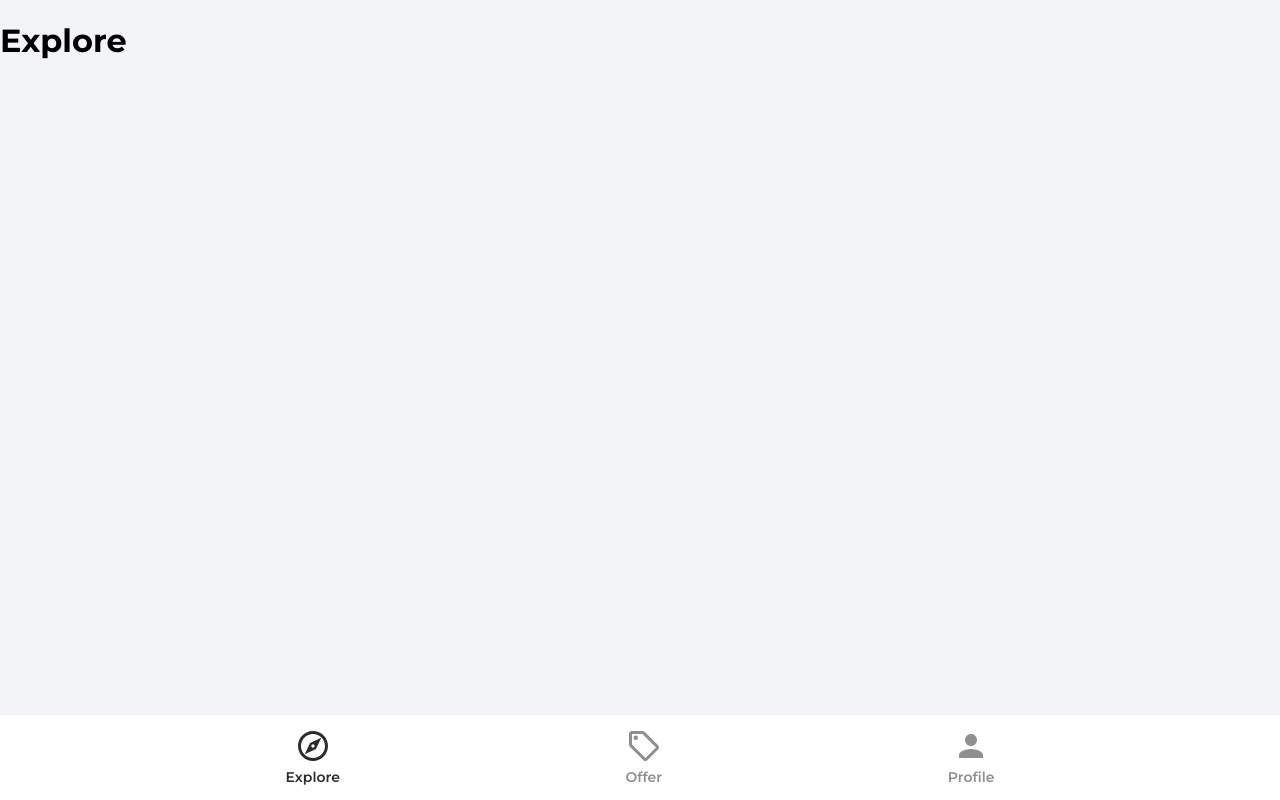
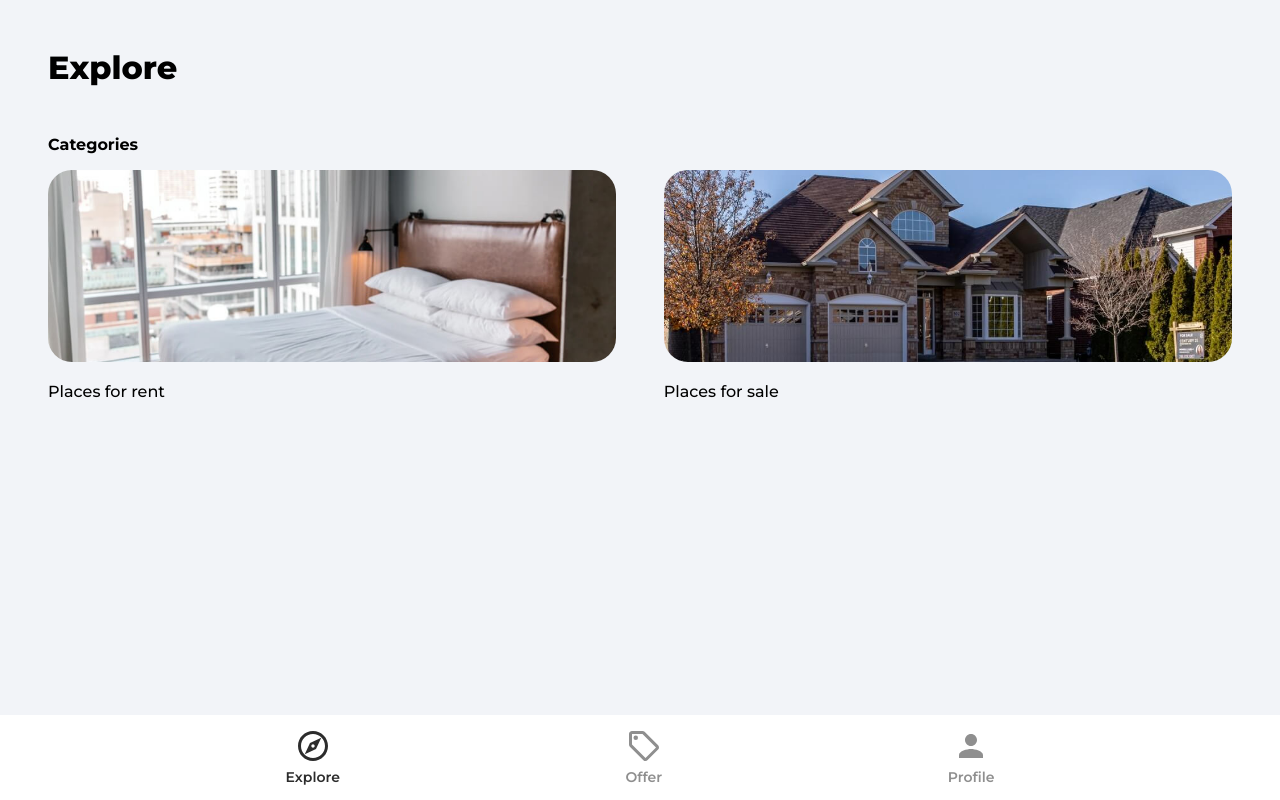
Before and after one commit to AlexRus01/FrontEnd-Avansat, a React (Create React App) app: page / in a window 1280 px wide. Built offline with nearby package versions, Linux system fonts and the light colour scheme.

Commit message:
Categorii

```diff
--- a/src/App.js
+++ b/src/App.js
@@ -11,6 +11,7 @@
 import SignUp from './pages/SignUp'
 import ForgotPassword from './pages/ForgotPassword'
 import PrivateRoute from './components/PrivateRoute.jsx'
+import Category from './pages/Category.jsx'
 
 
 function App() {
@@ -20,6 +21,7 @@
       <Routes>
         <Route path='/' element={<Explore />} />
         <Route path='/offers' element={<Offers />} />
+        <Route path='/category/:categoryName' element={<Category/>} />
         <Route path='/profile' element={<PrivateRoute />}>
           <Route path='/profile' element={<Profile/>}/>
         </Route>
--- /dev/null
+++ b/src/pages/Category.jsx
@@ -0,0 +1,66 @@
+import React from 'react'
+import {useEffect, useState} from 'react'
+import {useParams} from 'react-router-dom'
+import {collection, getDocs, query, where, orderBy, limit, startAfter} from 'firebase/firestore'
+import {db} from '../firebase.config'
+import {toast} from 'react-toastify'
+import Spinner from '../components/Spinner'
+
+
+function Category() {
+    const [listings, setListings] = useState(null)
+    const [loading, setLoading] = useState(true)
+
+    const params = useParams()
+
+    useEffect(() => {
+        const fetchListings = async () => {
+            try{
+                const listingsRef = collection(db, 'listings')
+
+                const q = query(listingsRef, where('type', '==', params.categoryName), orderBy('timestamp', 'desc'),
+                limit(10))
+
+                const querySnap = await getDocs(q)
+
+                const listings = []
+
+                querySnap.forEach((doc) => {
+                    return listings.push({
+                        id: doc.id,
+                        data: doc.data()
+                    })
+                })
+                setListings(listings)
+                setLoading(false)
+            }catch(error){
+                toast.error("could not fetch listings")
+            }
+        }
+    fetchListings()
+    },[params.categoryName])
+
+  return (
+    <div className='category'>
+        <header>
+            <p className="pageHeader">
+                {params.categoryName === 'rent' ? 'Places for rent' : 'Places for sale'}
+            </p>
+        </header>
+
+        {loading ? (<Spinner />) : listings && listings.length > 0 ?
+        (<>
+        <main>
+            <ul className="categoryListings">
+                {listings.map((listing) => (
+                    <h3 key={listing.id}>{listing.data.name}</h3>
+                ))}
+            </ul>
+        </main>
+
+        </>) : (<p>No listings for {params.categoryName}</p>)}
+    </div>
+  )
+}
+
+export default Category
--- a/src/pages/Explore.jsx
+++ b/src/pages/Explore.jsx
@@ -1,10 +1,31 @@
 import { Router } from "react-router-dom";
+import { Link } from "react-router-dom";
+import rentCategoryImage from '../assets/jpg/rentCategoryImage.jpg'
+import sellCategoryImage from '../assets/jpg/sellCategoryImage.jpg'
 
 function Explore(){
     return(
-        <div>
-            <h1>Explore</h1>
+        <div className='explore'>
+            <header>
+                <p className="pageHeader">Explore</p>
+            </header>
 
+            <main>
+
+                <p className="exploreCategoryHeading">Categories</p>
+
+                <div className="exploreCategories">
+                    <Link to='/category/rent'>
+                        <img src={rentCategoryImage} alt="rent" className="exploreCategoryImg" />
+                        <p className="exploreCategoryName">Places for rent</p>
+                    </Link>
+
+                    <Link to='/category/sale'>
+                        <img src={sellCategoryImage} alt="rent" className="exploreCategoryImg" />
+                        <p className="exploreCategoryName">Places for sale</p>
+                    </Link>
+                </div>
+            </main>
         </div>
     )
 }
--- a/src/pages/Profile.jsx
+++ b/src/pages/Profile.jsx
@@ -1,5 +1,5 @@
 import {getAuth, updateProfile} from 'firebase/auth'
-import {useState, useEffect} from 'react'
+import {useState} from 'react'
 import {useNavigate, Link} from 'react-router-dom'
 import {updateDoc, doc} from 'firebase/firestore'
 import {db} from '../firebase.config'
```
